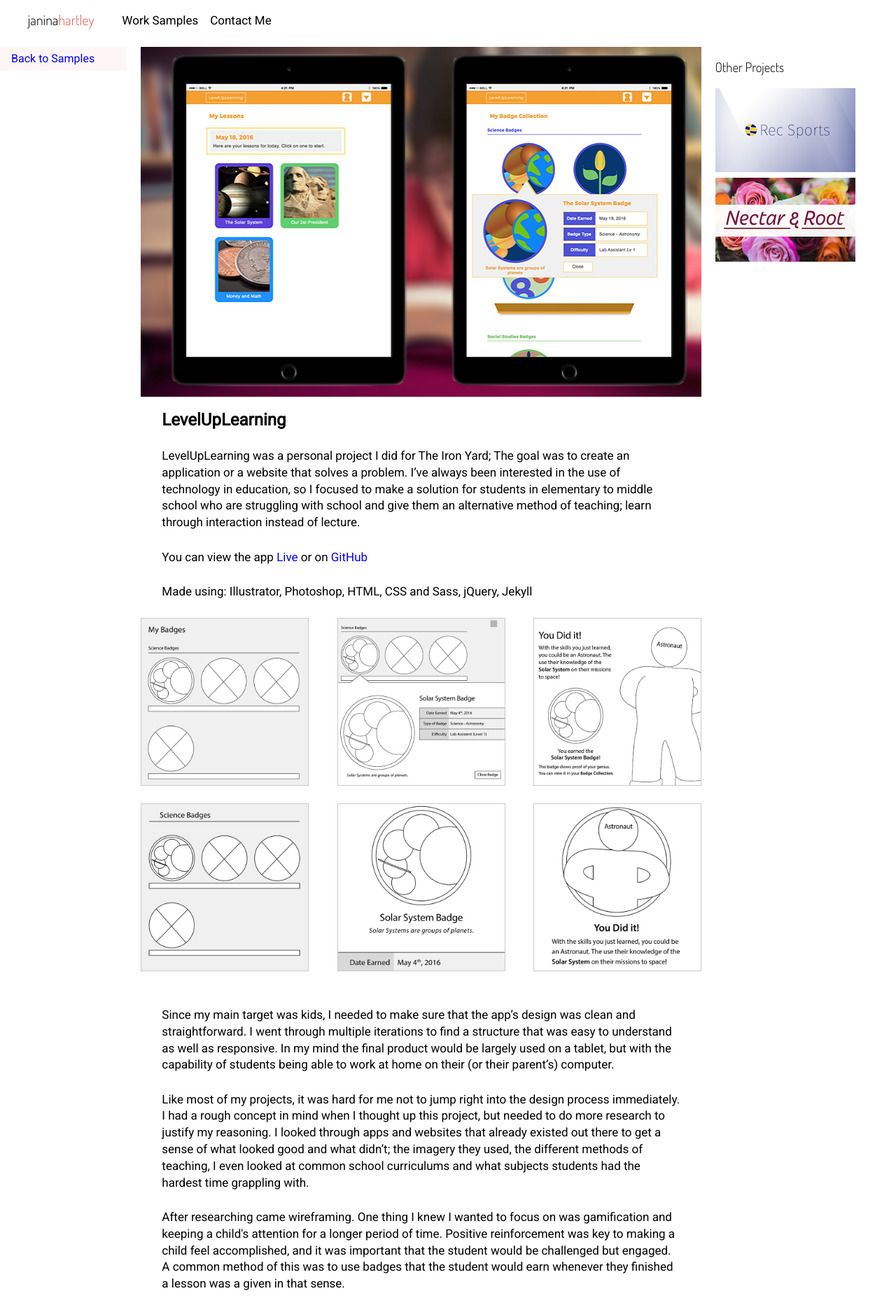
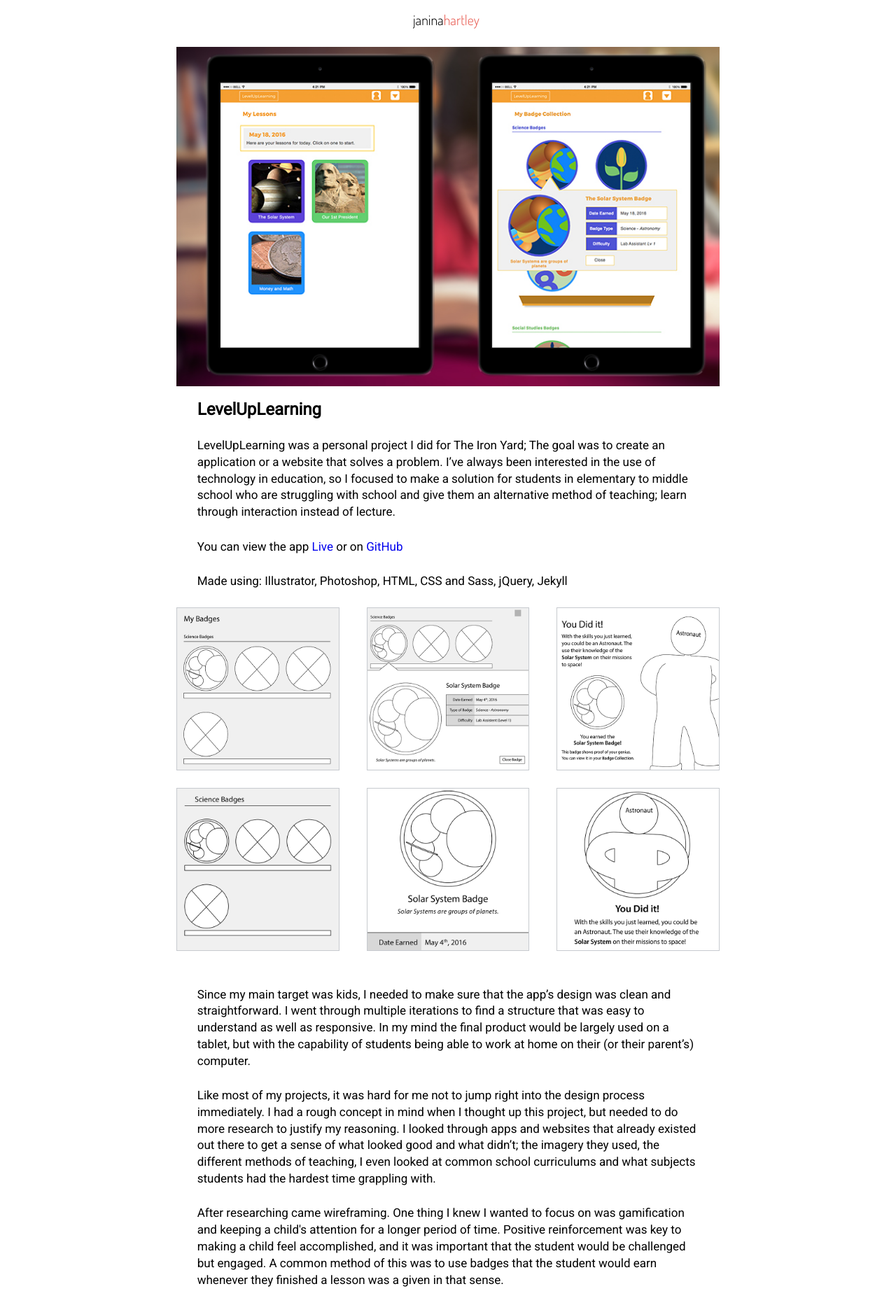
Before and after one commit to jhartley1412/old-portfolio-2, a Jekyll site: the page built from levelup.html, in a window 1280 px wide. Shown: the top 1865 px of the page at 70% size. Built offline with Jekyll 4.4.1, drawn with Linux system fonts in a browser that asks for light colours; nearby versions of some CDN libraries.

Commit message:
simplified nav

```diff
--- a/_includes/header.html
+++ b/_includes/header.html
@@ -13,7 +13,7 @@
   </div>
 
 
-  <nav>
+ <!--  <nav>
 
     {% if page.url == '/worksamples' %}
     <span class="underline">
@@ -44,7 +44,7 @@
     </span>
 
 
-  </nav>
+  </nav> -->
 
 
 </header>
--- a/_sass/_breakpoints.scss
+++ b/_sass/_breakpoints.scss
@@ -44,9 +44,9 @@
 		flex-basis: 100%;
 	}
 
-	.other_samples_container{
-		display: none;
-	}
+	// .other_samples_container{
+	// 	display: none;
+	// }
 
 	.lightbox-landscape{
 		flex-basis: 85%;
@@ -71,10 +71,10 @@
 		display: block;
 	}
 
-	.case_study_container{
-		display: block;
-		margin: 0 auto;
-	}
+	// .case_study_container{
+	// 	display: block;
+	// 	margin: 0 auto;
+	// }
 
 	.project_overview{
 		p, h2{
@@ -126,9 +126,9 @@
 		float: left;
 	}
 
-	.case_study_container{
-		float: left;
-	}
+	// .case_study_container{
+	// 	float: left;
+	// }
 
 	.other_samples_container{
 		display: block;
--- a/css/main.scss
+++ b/css/main.scss
@@ -36,7 +36,10 @@ header{
 	background-color: #fff;
 
 	.logo{
-		float: left;
+		overflow: hidden;
+		width: 100px;
+		display: block;
+		margin: 0 auto;
 
 		img{
 			width: 40px;
@@ -44,11 +47,10 @@ header{
 		}
 
 		h3{
-			margin: 0.5em 2em;
+			margin: 0.5em auto;
 		}
 
 		a{
-			float: left;
 			font-size: 17px;
 			color: #000;
 		}
@@ -78,7 +80,7 @@ footer{
 
 
 .page-content, .wrapper{
-	max-width: $website-width;
+	// max-width: $website-width;
 	overflow: hidden;
 	display: block;
 	margin: 0 auto;
@@ -226,8 +228,9 @@ span.underline{
 }
 
 .case_study_container{
+	margin: 0 auto;
 	box-sizing: border-box;
-	padding: 0 20px;
+	padding: 0 2em;
 	margin-bottom: 2em;
 }
 
@@ -285,9 +288,10 @@ span.underline{
 }
 
 .other_samples_container{
-	float: left;
+	// float: left;
 	overflow: hidden;
-	min-width: 200px;
+	// min-width: 200px;
+	background-color: $prime-light;
 }
 
 
--- a/levelup.html
+++ b/levelup.html
@@ -4,9 +4,10 @@ title:
 permalink: levelup
 ---
 
-<a href="./worksamples" class="bts_button col-sm-5 col-md-2 col-lg-2"> Back to Samples </a>
+<!-- <a href="./worksamples" class="bts_button col-sm-5 col-md-2 col-lg-2"> Back to Samples </a> -->
 
-<div class="case_study_container col-sm-12 col-md-10 col-lg-8">
+
+<div class="case_study_container col-sm-12 col-md-12 col-lg-8">
 
     <div class="project_overview">
 
@@ -148,7 +149,9 @@ permalink: levelup
 
 </div>
 
-<div class="other_samples_container col-lg-2">
+
+
+<div class="other_samples_container col-sm-12 col-md-12 col-lg-12">
 
 	<h3> Other Projects </h3>
 
```
Also changed, not shown: 8 other files.
